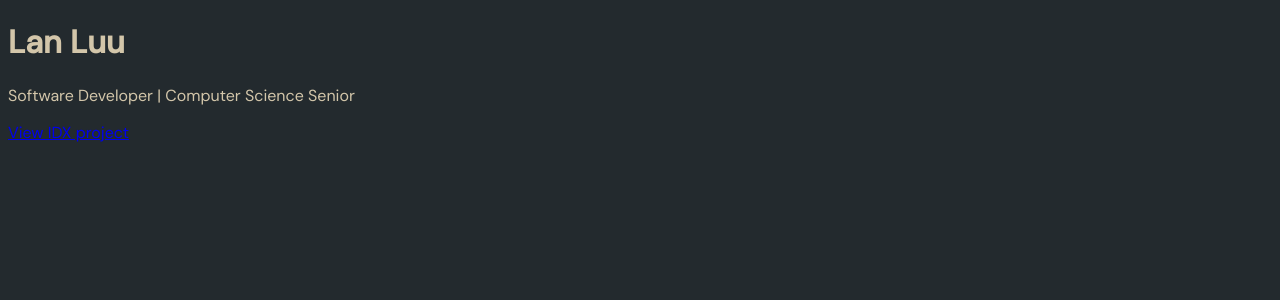
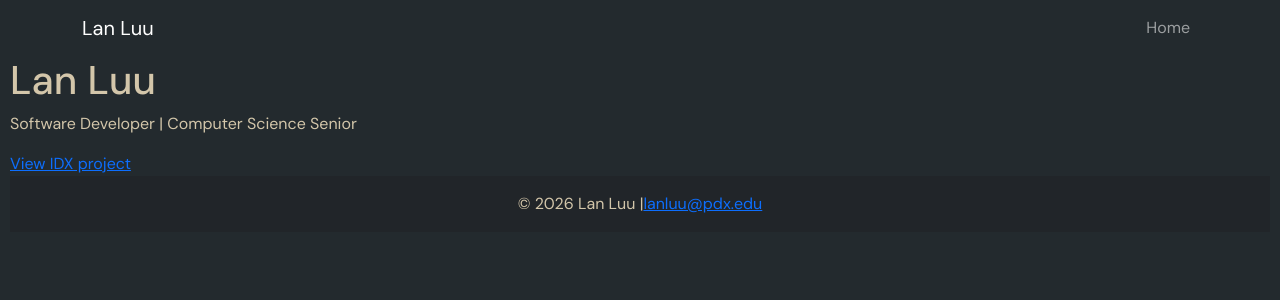
Before and after one commit to lanluu-hub/lanluu-hub.github.io, a React (Vite) app: page /#/ in a window 1280 px wide. Shown: the top 300 px of the page. Built offline with nearby package versions, Linux system fonts and the light colour scheme.

Commit message:
feat: add bootstrap and Footer, Navbar

```diff
--- a/package.json
+++ b/package.json
@@ -10,7 +10,9 @@
     "preview": "vite preview"
   },
   "dependencies": {
+    "bootstrap": "^5.3.8",
     "react": "^19.2.8",
+    "react-bootstrap": "^2.10.10",
     "react-dom": "^19.2.8",
     "react-router": "^8.3.1"
   },
--- a/src/App.tsx
+++ b/src/App.tsx
@@ -2,14 +2,20 @@ import { Routes, Route } from "react-router";
 import Home from "./pages/Home";
 import ProjectDetail from "./pages/ProjectDetail";
 import NotFound from "./pages/NotFound";
+import Navbar from "./components/Navbar";
+import Footer from "./components/Footer";
 
 function App() {
   return (
-    <Routes>
-      <Route path="/" element={<Home />} />
-      <Route path="/projects/:slug" element={<ProjectDetail />} />
-      <Route path="*" element={<NotFound />} />
-    </Routes>
+    <>
+      <Navbar />
+      <Routes>
+        <Route path="/" element={<Home />} />
+        <Route path="/projects/:slug" element={<ProjectDetail />} />
+        <Route path="*" element={<NotFound />} />
+      </Routes>
+      <Footer />
+    </>
   );
 }
 
--- /dev/null
+++ b/src/components/Footer.tsx
@@ -0,0 +1,11 @@
+const Footer = () => {
+  return (
+    <footer className="bg-dark text-center">
+      <div className="text-center p-3">
+        &copy; 2026 Lan Luu |<a href="mailto:lanluu@pdx.edu">lanluu@pdx.edu</a>
+      </div>
+    </footer>
+  );
+};
+
+export default Footer;
--- /dev/null
+++ b/src/components/Navbar.tsx
@@ -0,0 +1,26 @@
+import BootstrapNavbar from "react-bootstrap/Navbar";
+import Container from "react-bootstrap/Container";
+import Nav from "react-bootstrap/Nav";
+import { Link } from "react-router";
+
+const Navbar = () => {
+  return (
+    <header>
+      <BootstrapNavbar data-bs-theme="dark">
+        <Container>
+          <BootstrapNavbar.Brand as={Link} to="/">
+            Lan Luu
+          </BootstrapNavbar.Brand>
+
+          <Nav className="ms-auto">
+            <Nav.Link as={Link} to="/">
+              Home
+            </Nav.Link>
+          </Nav>
+        </Container>
+      </BootstrapNavbar>
+    </header>
+  );
+};
+
+export default Navbar;
--- a/src/main.tsx
+++ b/src/main.tsx
@@ -1,5 +1,6 @@
 import { StrictMode } from "react";
 import { createRoot } from "react-dom/client";
+import "bootstrap/dist/css/bootstrap.min.css";
 import "./styles/global.css";
 import { HashRouter } from "react-router";
 import App from "./App.tsx";
--- a/src/pages/NotFound.tsx
+++ b/src/pages/NotFound.tsx
@@ -2,12 +2,12 @@ import { Link } from "react-router";
 
 function NotFound() {
   return (
-    <section>
-      <h2>Page not found.</h2>
+    <main>
+      <h1>Page not found.</h1>
       <p>
         <Link to="/">back to Home</Link>
       </p>
-    </section>
+    </main>
   );
 }
 
--- a/src/pages/ProjectDetail.tsx
+++ b/src/pages/ProjectDetail.tsx
@@ -1,8 +1,8 @@
 function ProjectDetail() {
   return (
-    <section>
-      <h2>placeholder heading</h2>
-    </section>
+    <main>
+      <h1>placeholder heading</h1>
+    </main>
   );
 }
 
--- a/src/styles/global.css
+++ b/src/styles/global.css
@@ -12,4 +12,7 @@ body {
   background-color: var(--color-bg);
   color: var(--color-text);
   font-family: var(--font-body);
+  margin: 0;
+  padding: 0 10px;
+  width: 100%;
 }
```
Also changed, not shown: 1 other file (tests, documents, lock files or other folders).
